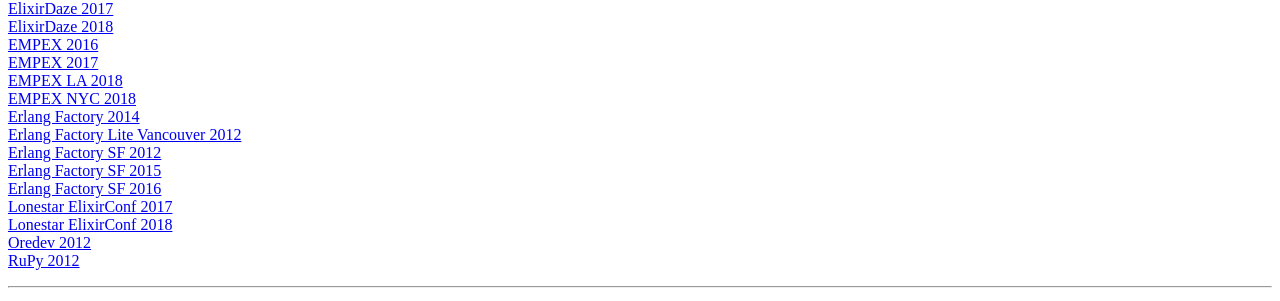
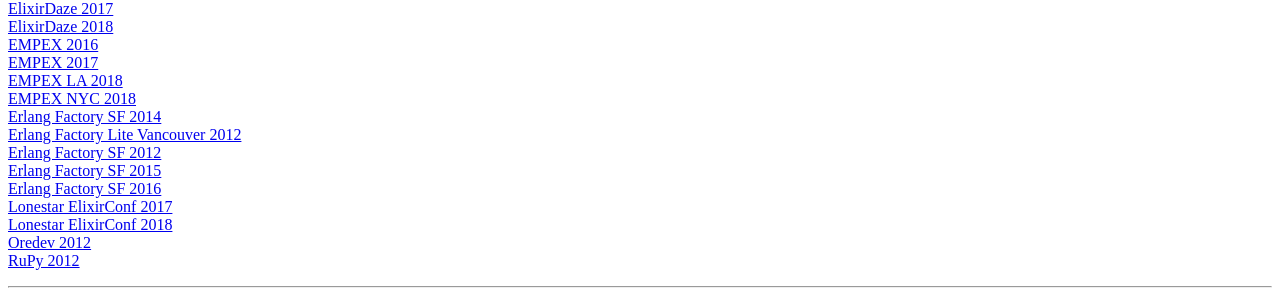
Before and after one commit to gmile/everyelixirvideo.page, a Jekyll site: the page built from index.html, in a window 1280 px wide and 900 px high, scrolled down 378 px. Shown: the part 152-453 px from the top of the window. Built offline with Jekyll 4.4.1, drawn with Linux system fonts in a browser that asks for light colours; nearby versions of some CDN libraries; some of the changed text lies outside the part shown.

Commit message:
2014 -> SF 2014

```diff
--- a/_data/conferences.yaml
+++ b/_data/conferences.yaml
@@ -44,7 +44,7 @@
 - id: empex_nyc_2018
   title: EMPEX NYC 2018
 - id: erlang_factory_2014
-  title: Erlang Factory 2014
+  title: Erlang Factory SF 2014
 - id: erlang_factory_live_vancouver_2012
   title: Erlang Factory Lite Vancouver 2012
 - id: erlang_factory_sf_2012
```
